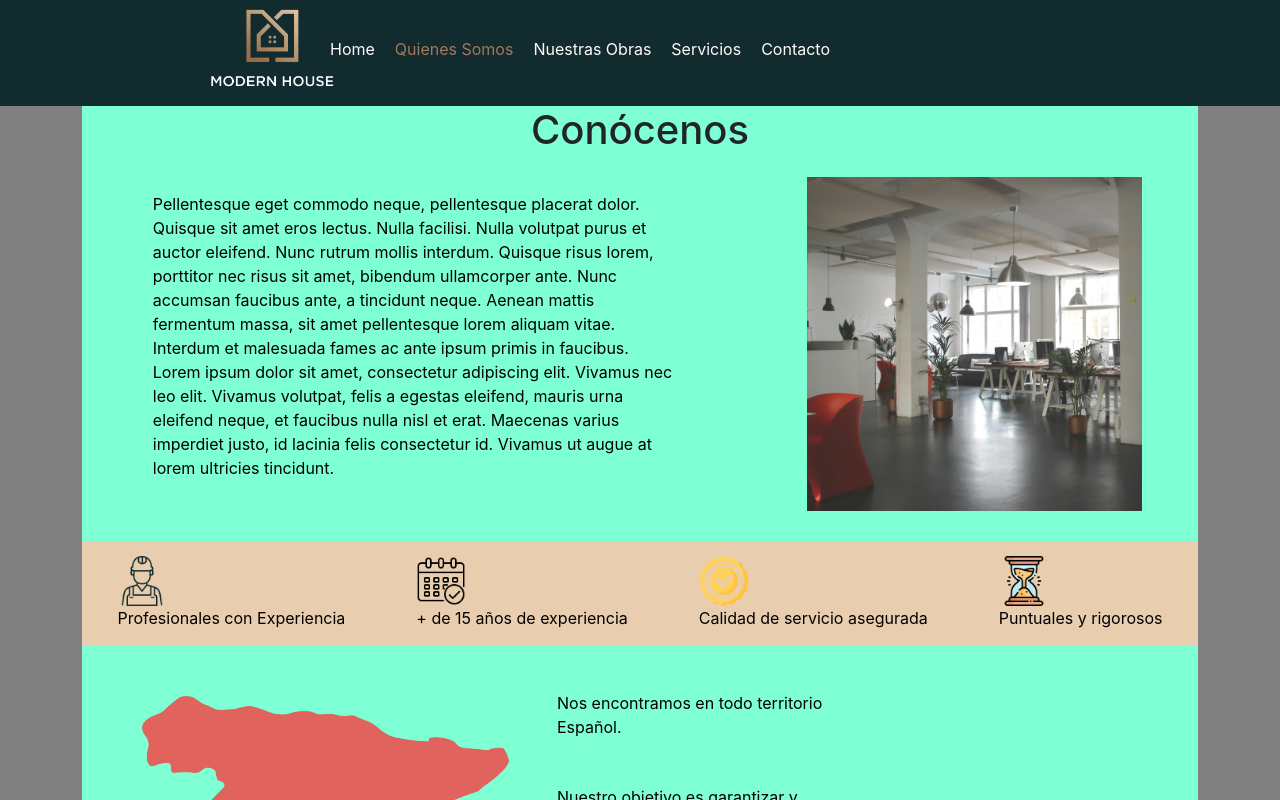
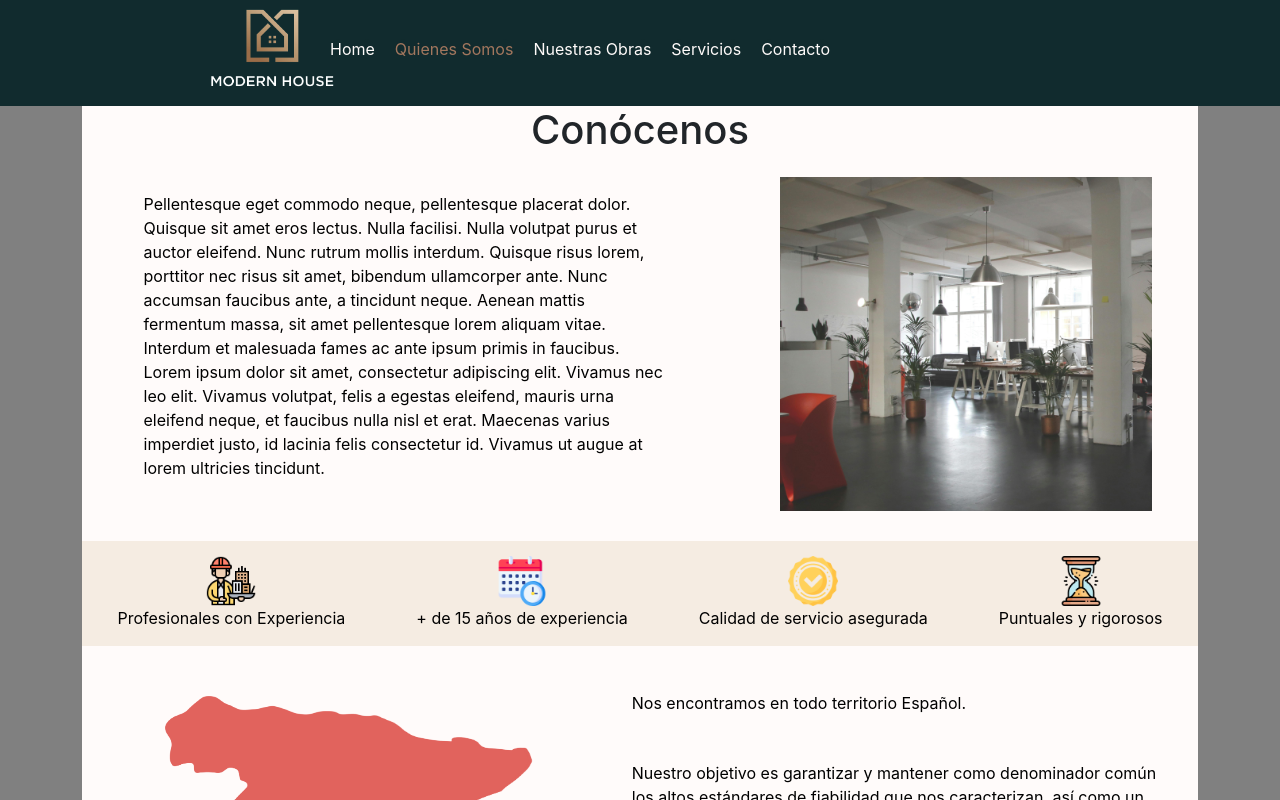
Before and after one commit to felipeaugustoap/proyecto, a React (Create React App) app: page /quienes-somos in a window 1280 px wide. Shown: the top 800 px of the page. Built offline with nearby package versions, Linux system fonts and the light colour scheme.

Commit message:
instalar fonts y cambiar icons

```diff
--- a/src/Pages/QuienesSomos.js
+++ b/src/Pages/QuienesSomos.js
@@ -2,8 +2,8 @@
 import imgOficina from "../Components/images/escritorio.jpg"
 import mapaEspaña from "../Components/images/espana.png"
 
-import iconeTrabajador from "../Components/icons/builder.png"
-import iconeExperiencia from "../Components/icons/calendar_2693507.png"
+import iconeTrabajador from "../Components/icons/construction.png"
+import iconeExperiencia from "../Components/icons/calendar.png"
 import iconeCalidad from "../Components/icons/validity_7180143.png"
 import iconePuntualidad from "../Components/icons/time_12170554.png"
 
@@ -38,13 +38,13 @@
                         <h1 className={style.titulo}>Conócenos</h1>
                     </div>
                     <div className={style.row}>
-                        <p className={style.parrafo}>Pellentesque eget commodo neque, pellentesque placerat dolor. Quisque sit amet eros lectus. Nulla facilisi. Nulla volutpat purus et auctor eleifend. Nunc rutrum mollis interdum. Quisque risus lorem, porttitor nec risus sit amet, bibendum ullamcorper ante. Nunc accumsan faucibus ante, a tincidunt neque. Aenean mattis fermentum massa, sit amet pellentesque lorem aliquam vitae. Interdum et malesuada fames ac ante ipsum primis in faucibus. Lorem ipsum dolor sit amet, consectetur adipiscing elit. Vivamus nec leo elit. Vivamus volutpat, felis a egestas eleifend, mauris urna eleifend neque, et faucibus nulla nisl et erat. Maecenas varius imperdiet justo, id lacinia felis consectetur id. Vivamus ut augue at lorem ultricies tincidunt.</p>
-                        <span className={style.oficina}></span>
+                        <p className={`${style.parrafo} col-6`}>Pellentesque eget commodo neque, pellentesque placerat dolor. Quisque sit amet eros lectus. Nulla facilisi. Nulla volutpat purus et auctor eleifend. Nunc rutrum mollis interdum. Quisque risus lorem, porttitor nec risus sit amet, bibendum ullamcorper ante. Nunc accumsan faucibus ante, a tincidunt neque. Aenean mattis fermentum massa, sit amet pellentesque lorem aliquam vitae. Interdum et malesuada fames ac ante ipsum primis in faucibus. Lorem ipsum dolor sit amet, consectetur adipiscing elit. Vivamus nec leo elit. Vivamus volutpat, felis a egestas eleifend, mauris urna eleifend neque, et faucibus nulla nisl et erat. Maecenas varius imperdiet justo, id lacinia felis consectetur id. Vivamus ut augue at lorem ultricies tincidunt.</p>
+                        <span className={`${style.oficina} col-4`}></span>
                     </div>
                 </div>
                 <div className={`${style.row} ${style.rowIcone}`}>
                     {calidades.map(calidad => (
-                        <div>
+                        <div className={style.containerIcon}>
                             <img src={calidad.icone} className={style.icone} />
                             <p>{calidad.descripcion}</p>
                         </div>
@@ -52,12 +52,10 @@
 
                 </div>
                 <div className={`${style.row}`}>
-                    <div className={style.containerMapa}>
+                    <div className={`${style.containerMapa} col-5`}>
                         <img src={mapaEspaña} className={style.mapa}/>
-
-                        {/* <span className={style.mapa}></span> */}
                     </div>
-                    <div>
+                    <div className="col-6">
                         <p className={style.parrafo}>Nos encontramos en todo territorio Español.</p>
                         <p className={style.parrafo}>Nuestro objetivo es garantizar y mantener como denominador común los altos estándares de fiabilidad que nos caracterizan, así como un riguroso cumplimiento de plazos y presupuestos pactados. Nos avala el trabajo bien hecho.</p>
                     </div>
--- a/src/Pages/QuienesSomos.module.css
+++ b/src/Pages/QuienesSomos.module.css
@@ -3,13 +3,13 @@
     --color2: #A3775E;
     --color3: #C9A489;
     --color4: #D7B89B;
-    --color5: #E8CEAF;
+    --color5: #f5ece2;
     --color6: #FFFBFA;
 }
 
 
 .fundo{
-    background-color: aquamarine;
+    background-color: var(--color6);
     display: flex;
     flex-direction: column;
     justify-content: space-around;
@@ -31,16 +31,21 @@
     padding-top: 15px;
 }
 
+.containerIcon{
+    display: flex;
+    flex-direction: column;
+    justify-content: center;
+    align-items: center;
+}
+
 .parrafo{
     display: flex;
     padding: 15px;
-    width: 50%;
 }
 
 .oficina{
     display: flex;
     background-image: url("../Components/images/escritorio.jpg");
-    width: 30%;
     background-repeat: no-repeat;
     background-size: cover;
 }
--- a/src/index.css
+++ b/src/index.css
@@ -1,3 +1,14 @@
+:root{
+  --font1: 'TitilliumWeb-SemiBold';
+  --font2: 'TitilliumWeb-Regular';
+  --font3: 'TitilliumWeb-Bold';
+  --font4: 'TitilliumWeb-Black';
+  --font5: 'CircularStd-Medium';
+  --font6: 'CircularStd-Book';
+  --font7: 'CircularStd-Bold';
+  --font8: 'CircularStd-Black';
+}
+
 body {
   margin: 0;
   font-family: -apple-system, BlinkMacSystemFont, 'Segoe UI', 'Roboto', 'Oxygen',
```
Also changed, not shown: src/Components/icons/calendar.png (added), src/Components/icons/construction.png (added).
